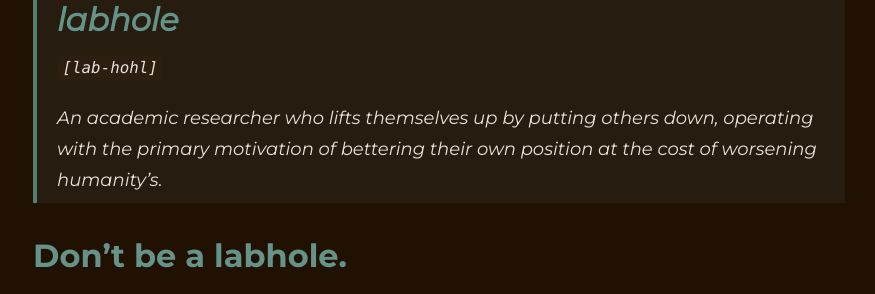
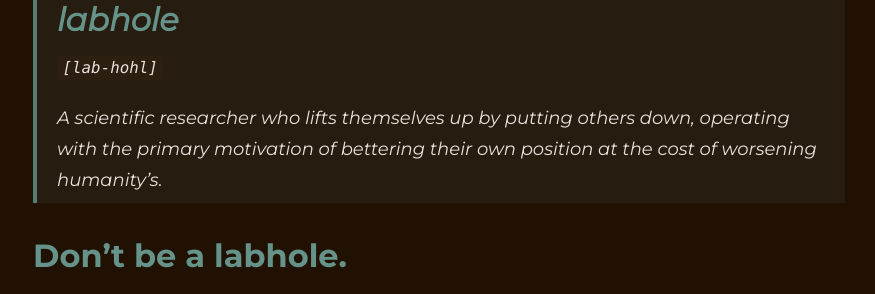
Before and after one commit to labhole/labhole.github.io, a Jekyll site: the page built from index.md, in a window 1280 px wide. Shown: the part 125-419 px from the top of the page, without its empty margins (201-1076 px from the left). Built offline with Jekyll 4.4.1, drawn with Linux system fonts in a browser that asks for light colours.

Commit message:
wording update

```diff
--- a/index.md
+++ b/index.md
@@ -6,7 +6,7 @@ layout: default
 >
 > `[lab-hohl]`
 >
-> An academic researcher who lifts themselves up by putting others down, operating with the primary motivation of bettering their own position at the cost of worsening humanity's.
+> A scientific researcher who lifts themselves up by putting others down, operating with the primary motivation of bettering their own position at the cost of worsening humanity's.
 
 # Don't be a labhole.
 
```
